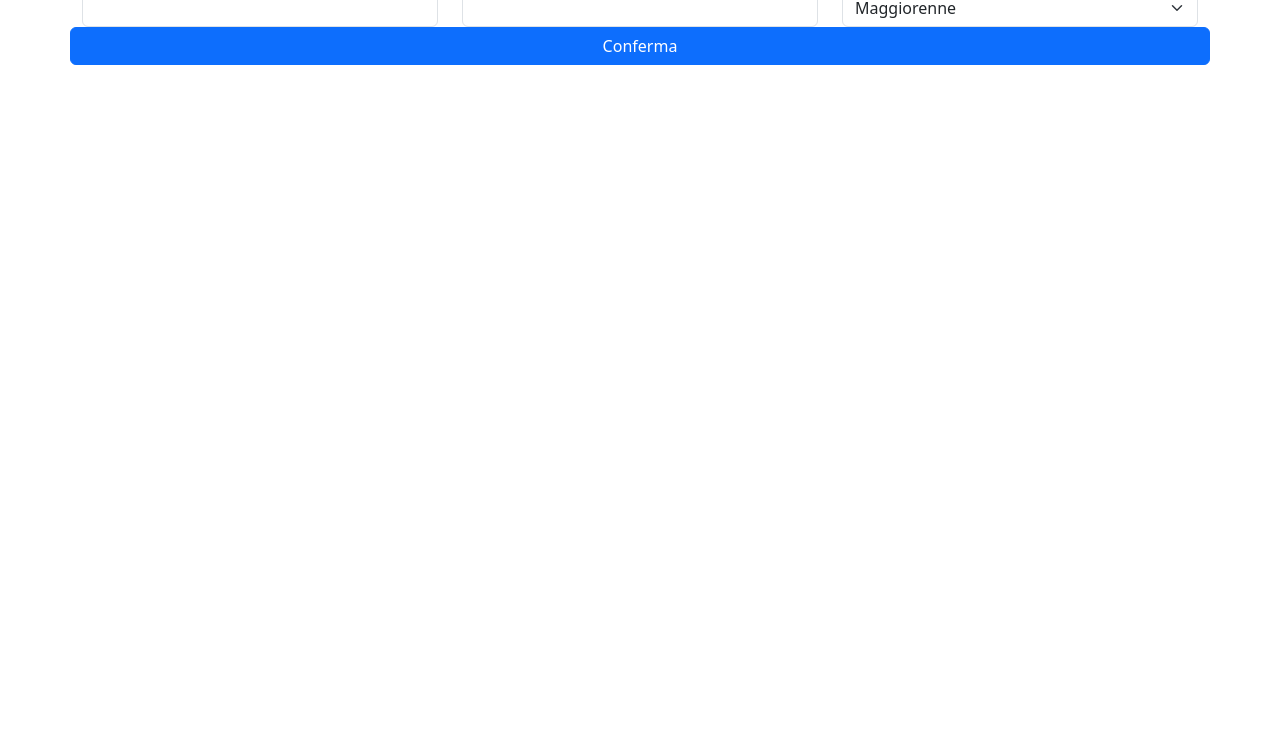
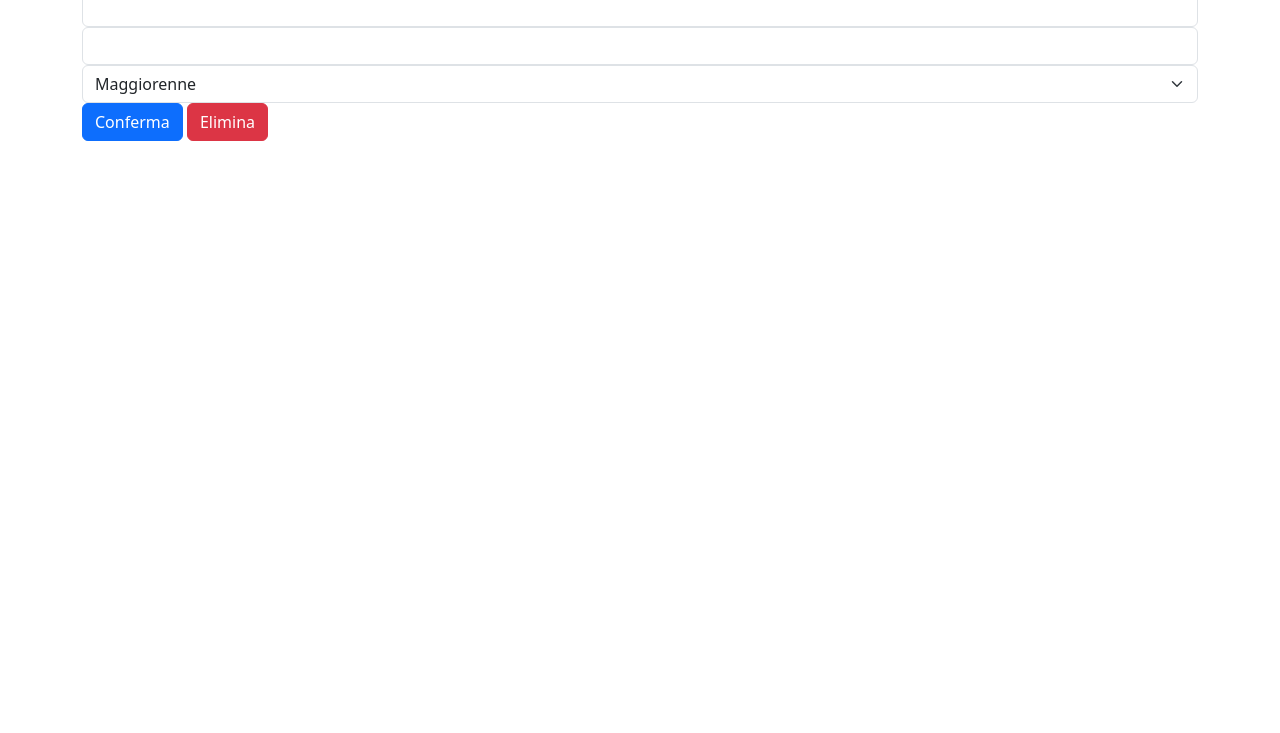
Before and after one commit to Alethepata/js-biglietto-treno-form, a plain HTML site: page index.html in a window 1280 px wide. Shown: the part 67-800 px from the top of the page. Drawn offline with nearby package versions, Linux system fonts and the light colour scheme.

Commit message:
[Add] bottone2

```diff
--- a/index.html
+++ b/index.html
@@ -10,9 +10,10 @@
 <body>
     <h1 class="text-center  text-uppercase ">calcola il prezzo tuo biglietto </h1>
     <div class="container">
-        <div class="row">
+        <div class="row content">
+            <form action="">
                 <div class="col">
-                <div id="name and surname">
+                    <div class="name_surname">
                         <input type="text" class="form-control" id="input-name">
                     </div>
                 </div>
@@ -30,7 +31,9 @@
                           </select>
                     </div>
                 </div>
-            <button id="btn-1" class="btn btn-primary ">Conferma</button>
+                <button  type="button" id="btn-1" class="btn btn-primary ">Conferma</button>
+                <button type="reset" id="btn-2" class="btn btn-danger ">Elimina</button>
+            </form>
         </div>
 
         <div class="row biglietto">
```
Lines whose indentation alone changed are shown as unchanged.
